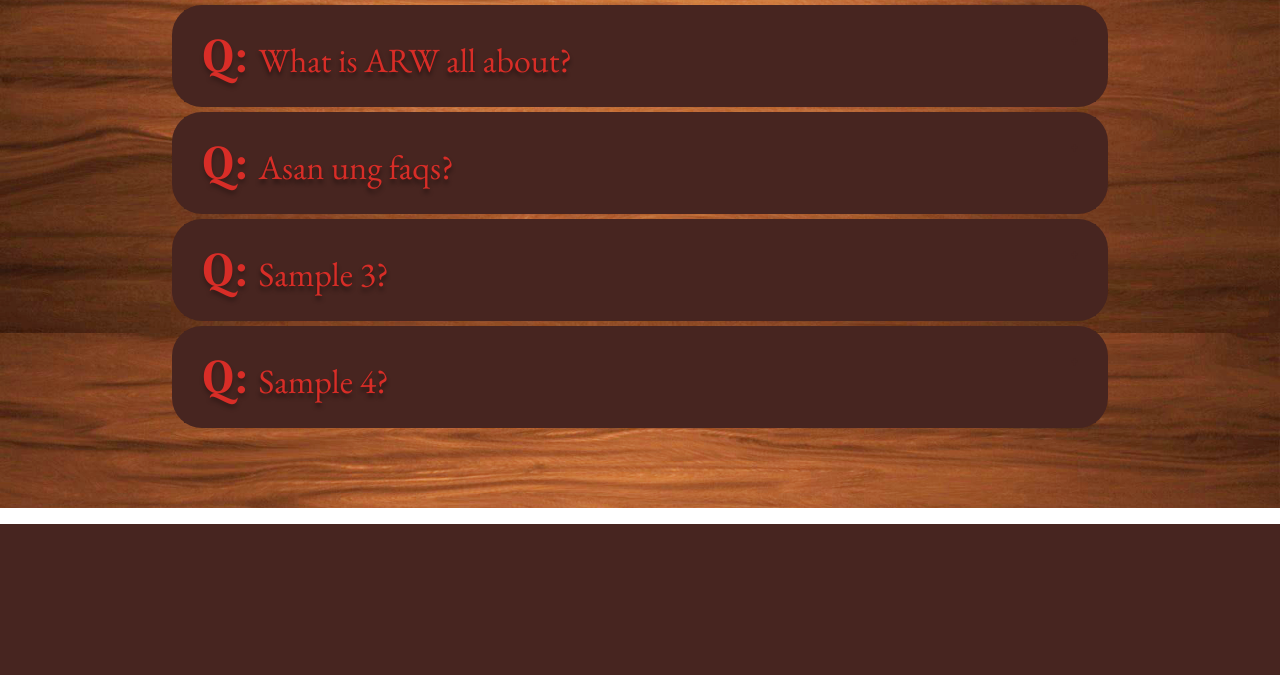
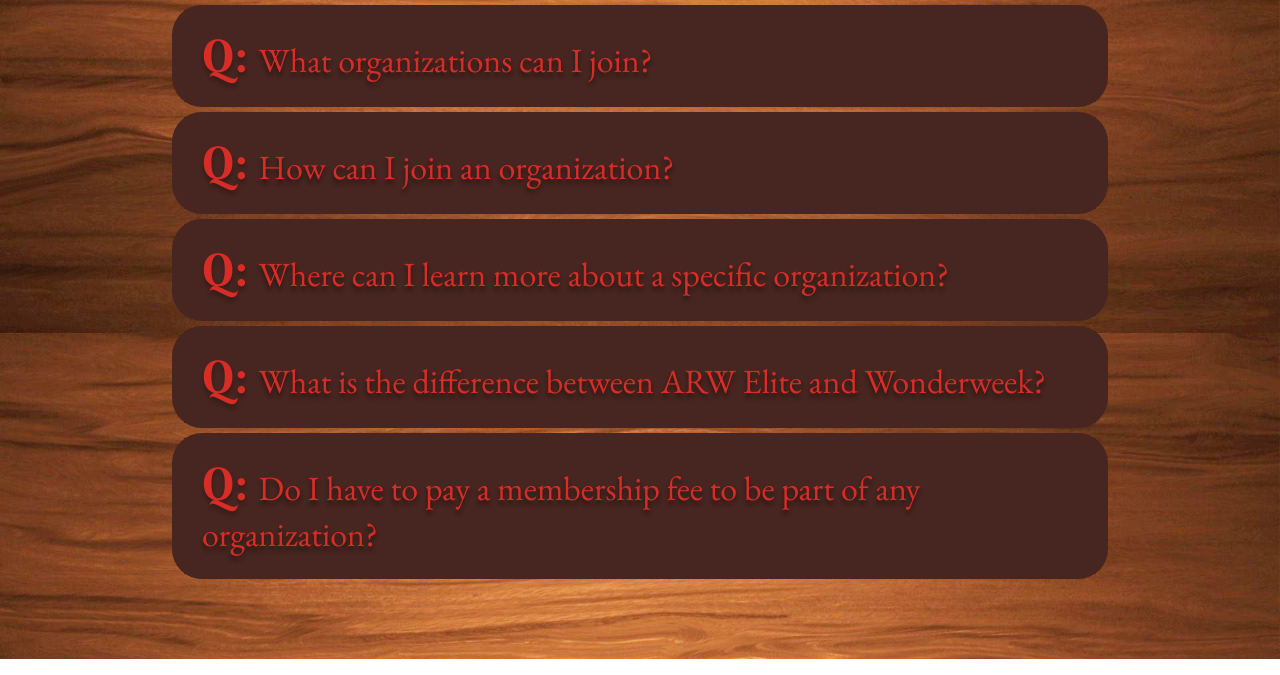
Before and after one commit to rafgabarceo/ARW2022, a PHP site: page /php/faq.php in a window 1280 px wide. Shown: the part 467-1142 px from the top of the page. Before the commit the page ends 991 px from the top, so only its background shows below. Run offline with PHP 8.4, Linux system fonts and the light colour scheme; some libraries are stand-ins or nearby versions.

Commit message:
Added questions in FAQs

```diff
--- a/php/faq.php
+++ b/php/faq.php
@@ -24,12 +24,14 @@
             <div class = "container accordion-container">
                 <button class="accordion">
                     <span class = "QFont">Q: </span>
-                    <span class = "QuestionFont">What is ARW all about?</span>
+                    <span class = "QuestionFont">What organizations can I join?</span>
                 </button>
                 <div class="panel">
                     <span class = "QFont">A: </span>
 
-                    <span class = "AFont">Lorem ipsum dolor sit amet, consectetur adipisicing elit, sed do eiusmod tempor incididunt ut labore et dolore magna aliqua. Ut enim ad minim veniam, quis nostrud exercitation ullamco laboris nisi ut aliquip ex ea commodo consequat.</span>
+                    <span class = "AFont">
+                    You may check out the list of booths of the organizations through the booth schedules sheet (https://bit.ly/ARW2022-BoothSchedules) or you may also check the organizations tab in the website for the list of organizations under the Council of Student Organizations (CSO) that are available for you to join.
+                    </span>
 
                     <!-- Spacer -->
                     <p></p>
@@ -40,12 +42,14 @@
             <div class = "container accordion-container">
                 <button class="accordion">
                     <span class = "QFont">Q: </span>
-                    <span class = "QuestionFont">Asan ung faqs?</span>
+                    <span class = "QuestionFont">How can I join an organization?</span>
                 </button>
                 <div class="panel">
                     <span class = "QFont">A: </span>
 
-                    <span class = "AFont">Di ko ren alam boi</span>
+                    <span class = "AFont">
+                    You may visit the organizations tab through for the organizations under the Council of Student Organizations (CSO) and their respective registration forms. For organizations outside CSO you may reach out to them by joining their physical or online booths.
+                    </span>
 
                     <!-- Spacer -->
                     <p></p>
@@ -55,12 +59,14 @@
             <div class = "container accordion-container">
                 <button class="accordion">
                     <span class = "QFont">Q: </span>
-                    <span class = "QuestionFont">Sample 3?</span>
+                    <span class = "QuestionFont">Where can I learn more about a specific organization?</span>
                 </button>
                 <div class="panel">
                     <span class = "QFont">A: </span>
 
-                    <span class = "AFont">Lorem ipsum dolor sit amet, consectetur adipisicing elit, sed do eiusmod tempor incididunt ut labore et dolore magna aliqua. Ut enim ad minim veniam, quis nostrud exercitation ullamco laboris nisi ut aliquip ex ea commodo consequat.</span>
+                    <span class = "AFont">
+                    You may visit the ARW 2022 website for details of an organization and their previous events. You may also join their physical or online booths as well to get a feel of the organization's atmosphere or to meet the people who you could be with.
+                    </span>
 
                     <!-- Spacer -->
                     <p></p>
@@ -70,12 +76,31 @@
             <div class = "container accordion-container">
                 <button class="accordion">
                     <span class = "QFont">Q: </span>
-                    <span class = "QuestionFont">Sample 4?</span>
+                    <span class = "QuestionFont">What is the difference between ARW Elite and Wonderweek?</span>
                 </button>
                 <div class="panel">
                     <span class = "QFont">A: </span>
 
-                    <span class = "AFont">Lorem ipsum dolor sit amet, consectetur adipisicing elit, sed do eiusmod tempor incididunt ut labore et dolore magna aliqua. Ut enim ad minim veniam, quis nostrud exercitation ullamco laboris nisi ut aliquip ex ea commodo consequat.</span>
+                    <span class = "AFont">
+                    ARW Elite is a pagaent which showcases representatives from each organization wherein they show what it means to be part of their organization. Wonderweek is the recruitment week wherein students can play games and interact with the officers of each organization to get to know more about them.
+                    </span>
+
+                    <!-- Spacer -->
+                    <p></p>
+                </div>
+            </div>
+
+            <div class = "container accordion-container">
+                <button class="accordion">
+                    <span class = "QFont">Q: </span>
+                    <span class = "QuestionFont">Do I have to pay a membership fee to be part of any organization?</span>
+                </button>
+                <div class="panel">
+                    <span class = "QFont">A: </span>
+
+                    <span class = "AFont">
+                    You may check each organization’s respective page and check whether or not they have a membership fee and how much it is. You may find the necessary payment details in each organization’s registration form.
+                    </span>
 
                     <!-- Spacer -->
                     <p></p>
```
